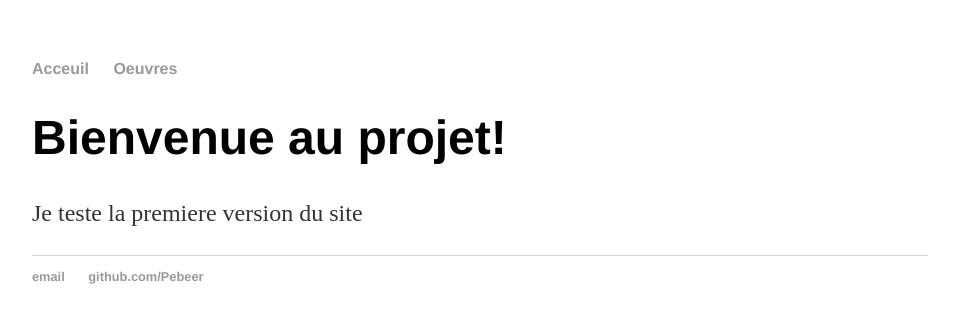
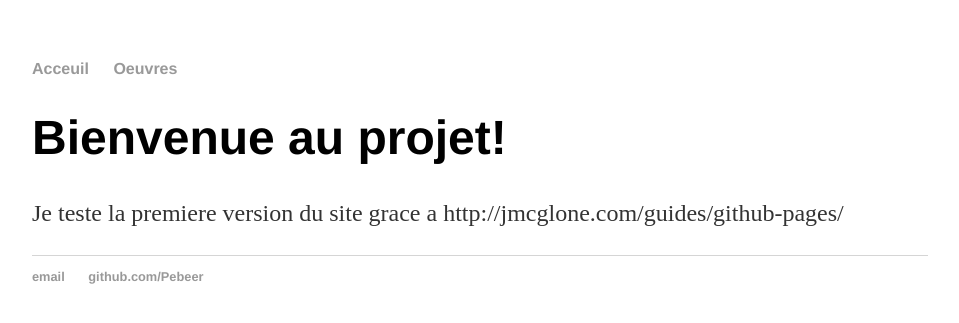
Before and after one commit to Pebeer/Pebeer.github.io, a Jekyll site: the page built from index.html, in a window 1280 px wide. Shown: the top 323 px of the page, without its empty margins (160-1119 px from the left). Built offline with Jekyll 4.4.1, drawn with Linux system fonts in a browser that asks for light colours.

Commit message:
Update index.html

```diff
--- a/index.html
+++ b/index.html
@@ -4,5 +4,5 @@ title: Project Home
 ---
 <div class="blurb">
 	<h1>Bienvenue au projet!</h1>
-	<p>Je teste la premiere version du site</p>
+	<p>Je teste la premiere version du site grace a http://jmcglone.com/guides/github-pages/ </p>
 </div><!-- /.blurb -->
```
